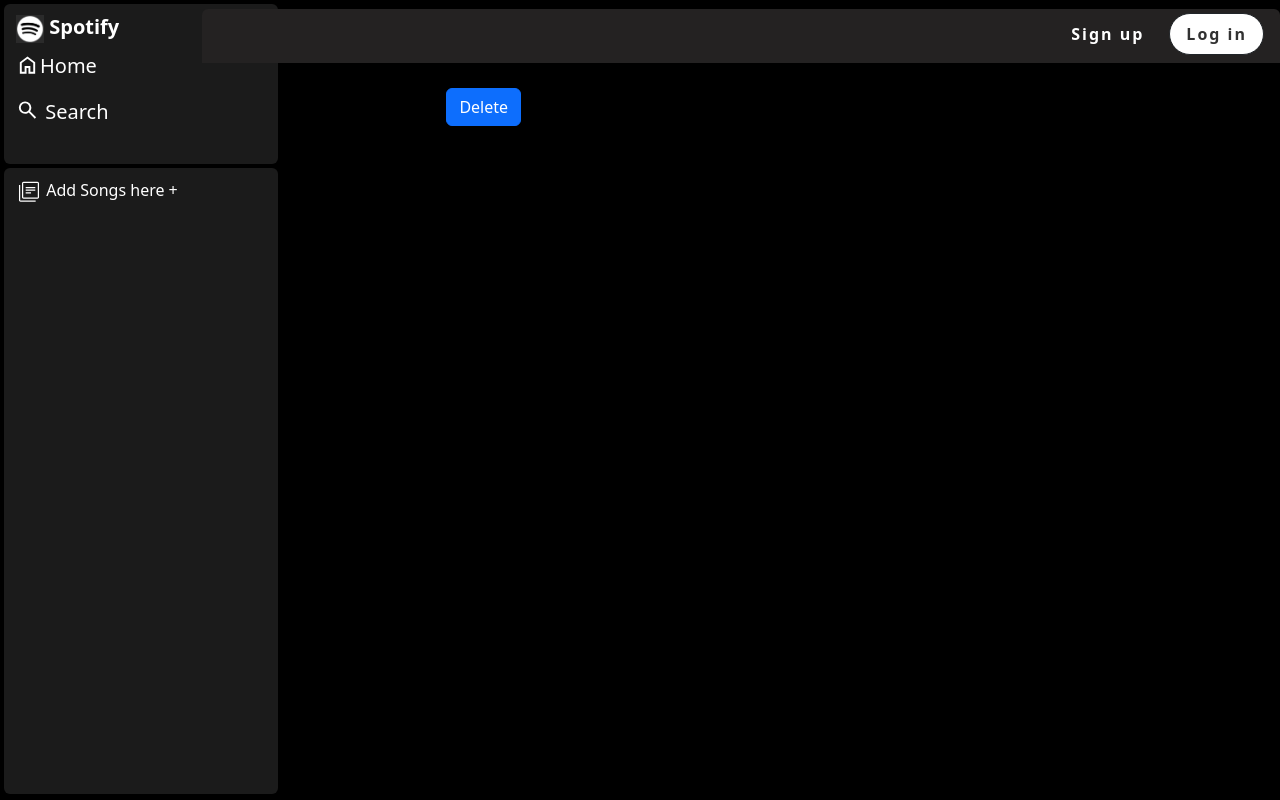
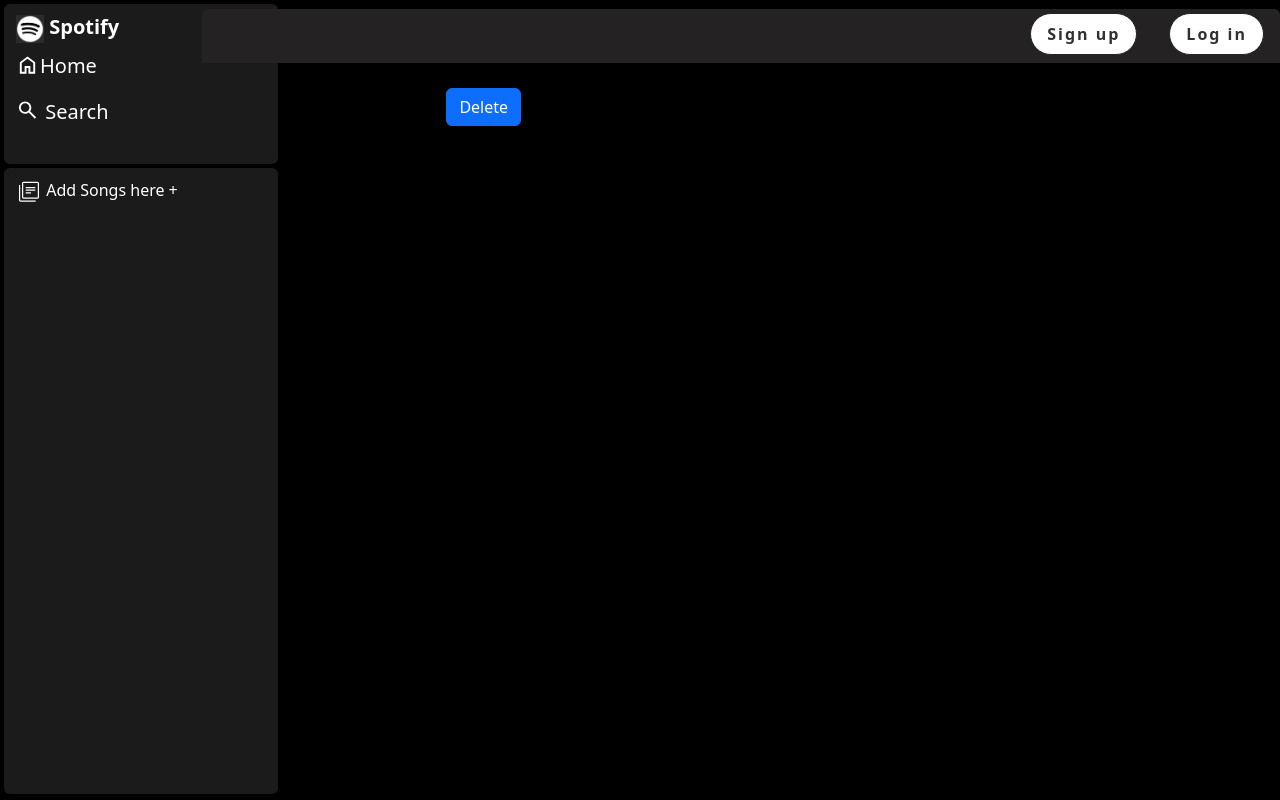
Before and after one commit to Binshabs/Spotyfi-, a Django app: page /delete/1 in a window 1280 px wide. Run offline with Django 5.2, Linux system fonts and the light colour scheme; data comes from the database, SQL or seed files in the repository.

Commit message:
new file

```diff
--- a/Todoproject/templates/nav.html
+++ b/Todoproject/templates/nav.html
@@ -54,7 +54,7 @@
 
                   {% else %}
                   <li class="nav-item ">
-                    <a class="nav-link nav-signup btn mb-lg-0 mb-2" href="{% url 'auth:register' %}"><b>Sign up</b></a>
+                    <a class=" nav-bttn btn px-3 py-2 rounded-pill btn-outline-dark mx-lg-3 mx-0 " href="{% url 'auth:register' %}"><b>Sign up</b></a>
                   </li>
                   <li class="nav-item ">
                     <a class=" nav-bttn btn px-3 py-2 rounded-pill btn-outline-dark mx-lg-3 mx-0 "
```
